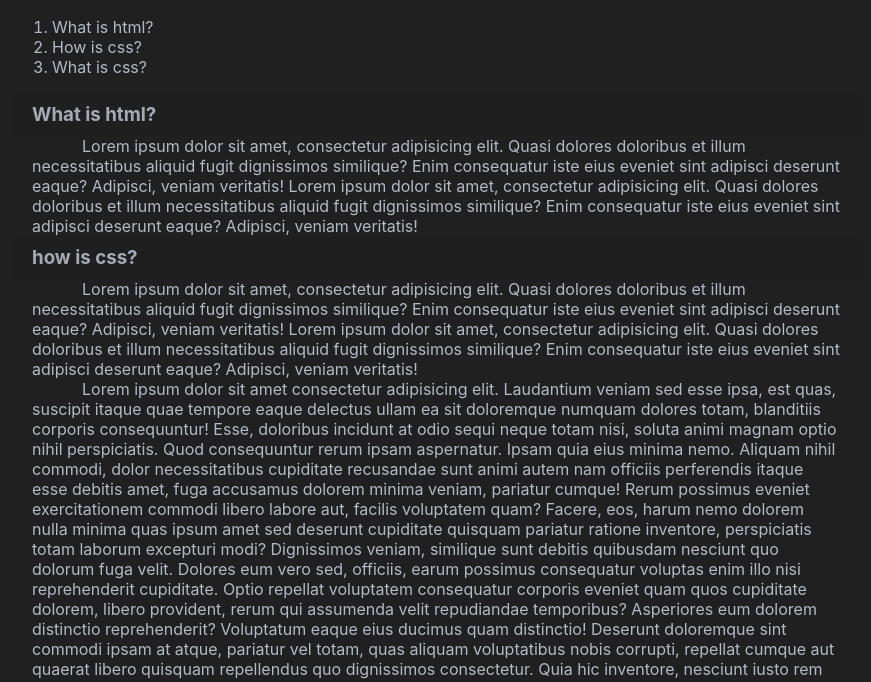
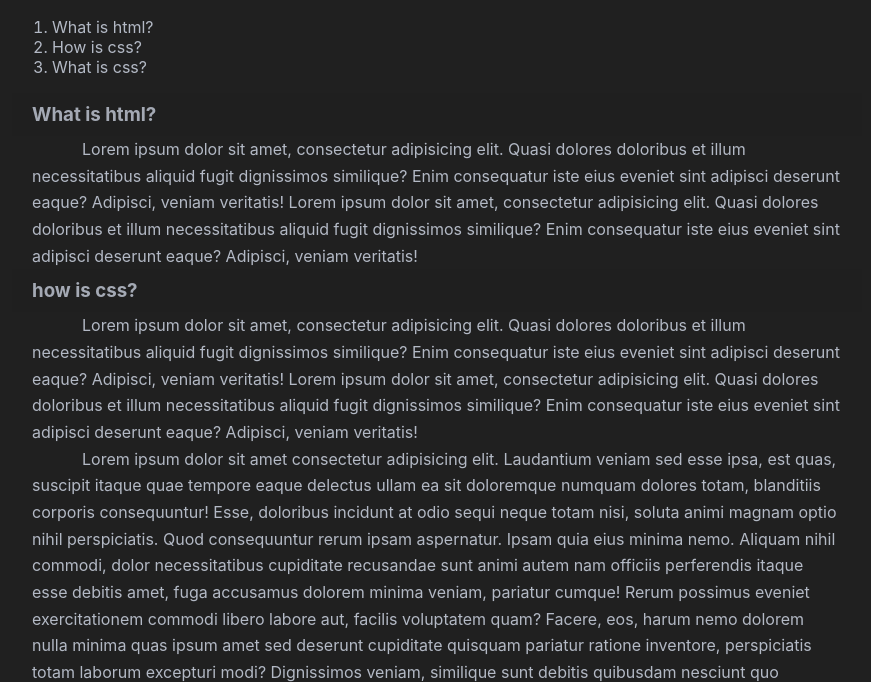
Before and after one commit to SafNaaz/darkmode, a plain HTML site: page index.html in a window 1280 px wide. Shown: the part 112-794 px from the top of the page, without its empty margins (203-1074 px from the left). Drawn offline with Linux system fonts and the light colour scheme.

Commit message:
changed line space between text

```diff
--- a/style.css
+++ b/style.css
@@ -154,6 +154,7 @@ h2 {
 .text {
   text-indent: 50px;
   padding: 0 20px;
+  line-height:20pt;
 }
 
 h3 {
```
